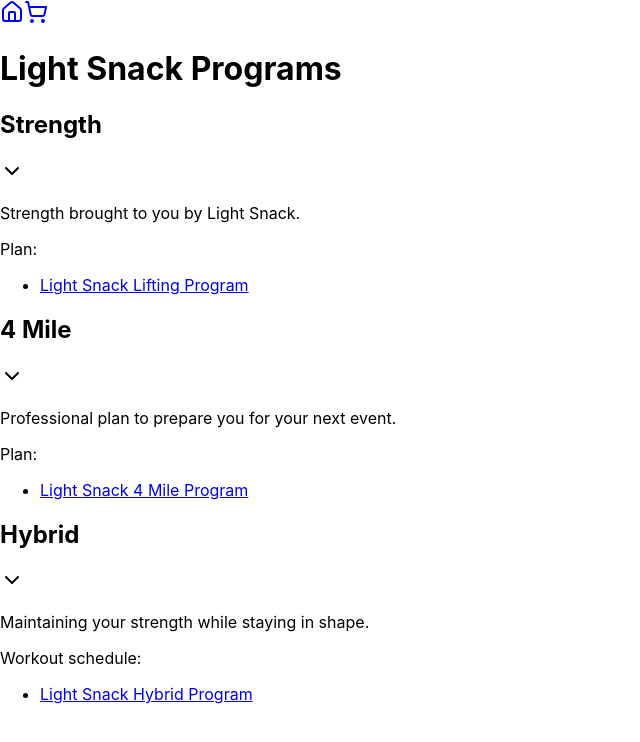
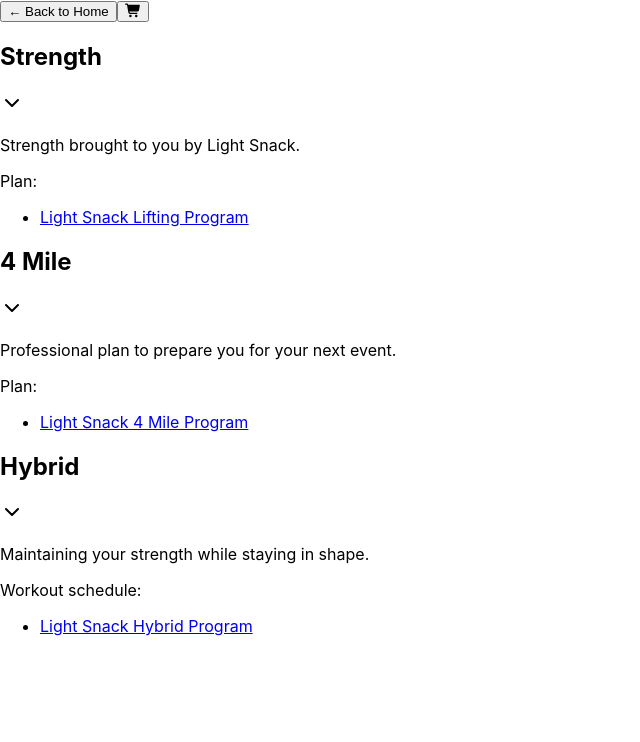
Before and after one commit to DustinKerrigan/LightSnack2.0, a React (Create React App) app: page /programs in a window 1280 px wide. Shown: the top 742 px of the page, without its empty margins (0-640 px from the left). Built offline with nearby package versions, Linux system fonts and the light colour scheme.

Commit message:
fixing header on programs page

```diff
--- a/src/components/Programs.js
+++ b/src/components/Programs.js
@@ -1,9 +1,12 @@
 import React, { useState } from 'react';
-import { ChevronDown, ChevronUp, Home, ShoppingCart } from 'lucide-react';
+import { ChevronDown, ChevronUp} from 'lucide-react';
+import { useNavigate } from 'react-router-dom';
+import { FontAwesomeIcon } from '@fortawesome/react-fontawesome';
+import { faShoppingCart } from '@fortawesome/free-solid-svg-icons';
 
 const Programs = () => {
   const [activeSection, setActiveSection] = useState(null); //state for the dropdown menus
-
+  const navigate = useNavigate();
   const toggleSection = (index) => {
     setActiveSection(activeSection === index ? null : index);
   };
@@ -36,25 +39,24 @@
   ];
 
   return (
+
     <div className="min-h-screen bg-gray-100">
-      {/* Header */}
-      <header className="bg-black text-white p-4 rounded-b-lg">
-        <div className="flex items-center justify-start">
-          <a
-            href="https://lightsnack.net/"
-            className="text-white hover:text-gray-300 transition-colors mr-4"
-            aria-label="Home"
+      {/*buttons up top*/}
+      <header>
+        <div className="flex justify-between items-center px-6 mt-2">
+          <button
+              onClick={() => navigate('/')}
+              className="bg-red-600 hover:bg-red-700 text-white font-bebas py-2 px-4 rounded-lg shadow transition"
           >
-            <Home size={24} />
-          </a>
-          <a
-            href="https://lightsnack.net/shop.html"
-            className="text-white hover:text-gray-300 transition-colors mr-6"
-            aria-label="Shop"
+              ← Back to Home
+          </button>
+          <button
+              onClick={() => navigate('/shop')}
+              className="text-black hover:text-red-600 transition text-xl"
+              aria-label="Go to Shop"
           >
-            <ShoppingCart size={24} />
-          </a>
-          <h1 className="text-2xl font-medium">Light Snack Programs</h1>
+              <FontAwesomeIcon icon={faShoppingCart} />
+          </button>
         </div>
       </header>
 
```
